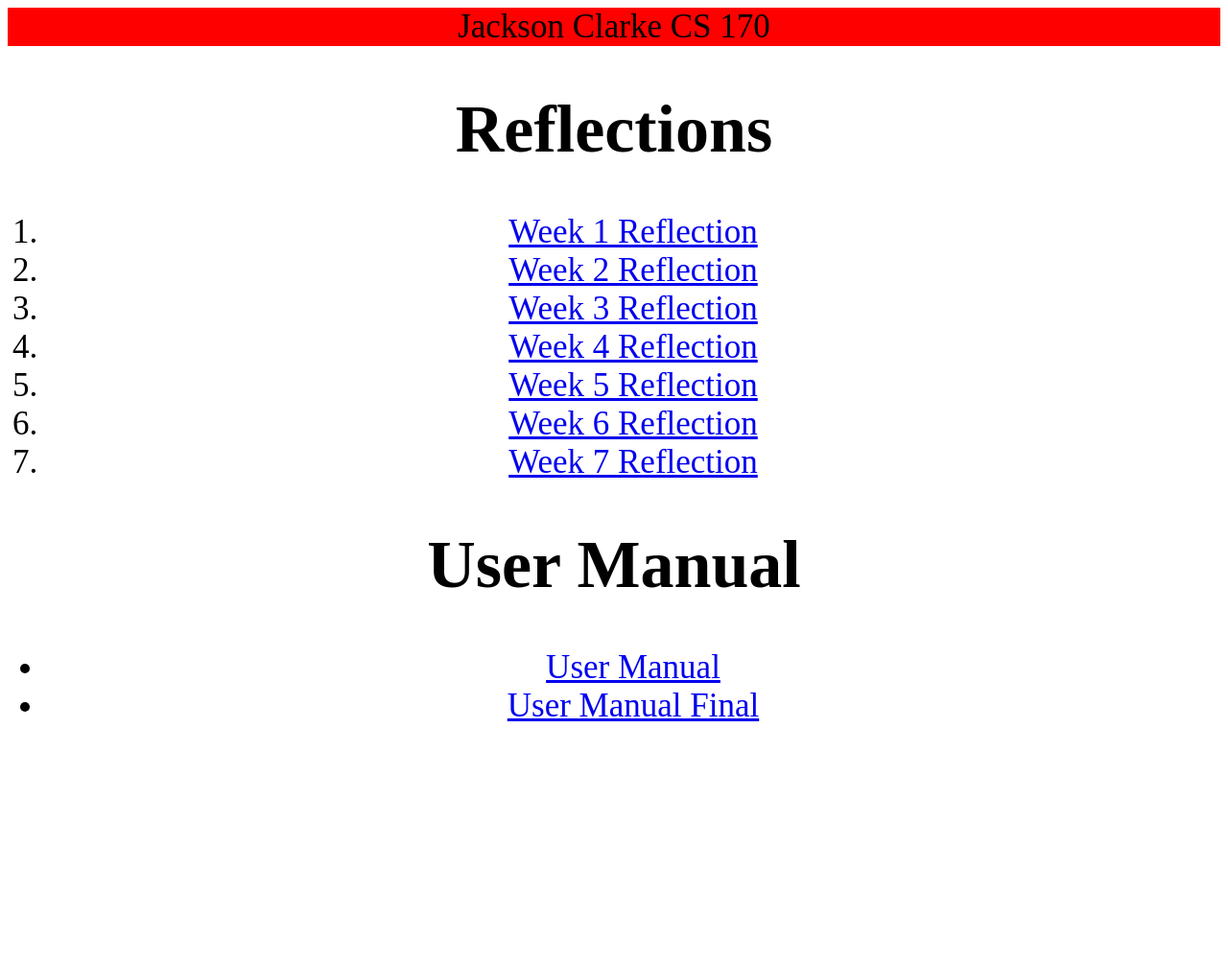
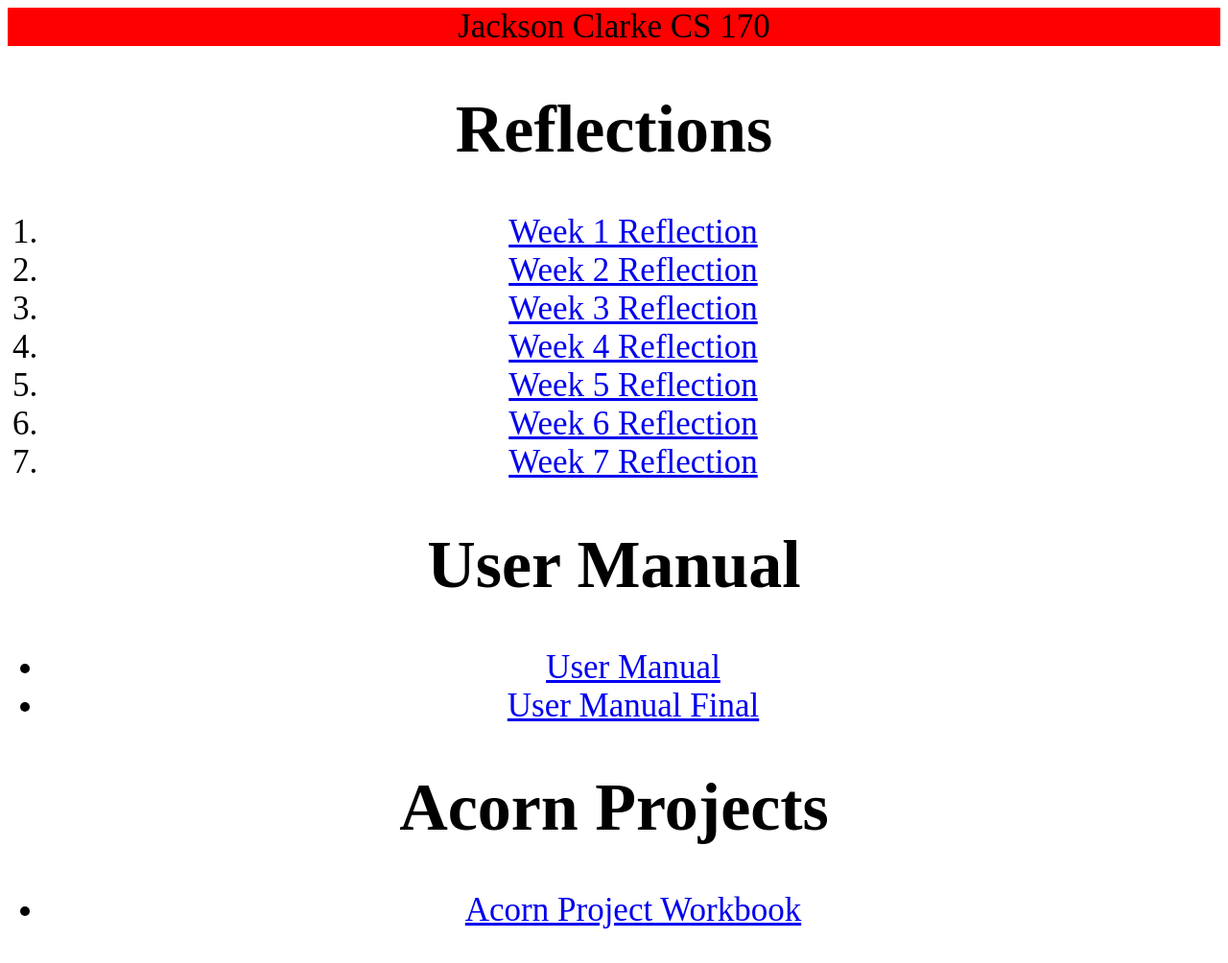
Before and after one commit to XA1phaX/CSE-170, a plain HTML site: page index.html in a window 1280 px wide. Shown: the whole page at 96% size. Before the commit the page ends 800 px from the top, so only its background shows below. Drawn offline with Linux system fonts and the light colour scheme.

Commit message:
acorn project

```diff
--- a/index.html
+++ b/index.html
@@ -24,5 +24,9 @@
       <li><a href="./USER MANUAL.pdf">User Manual</a></li>
       <li><a href="./USER MANUAL final.pdf">User Manual Final</a></li>
     </ul>
+    <h1>Acorn Projects</h1>
+    <ul>
+      <li><a href="./Acorn Project Workbook.pdf">Acorn Project Workbook</a></li>
+    </ul>
   </body>
 </html>
```
Also changed, not shown: 2 other files.
